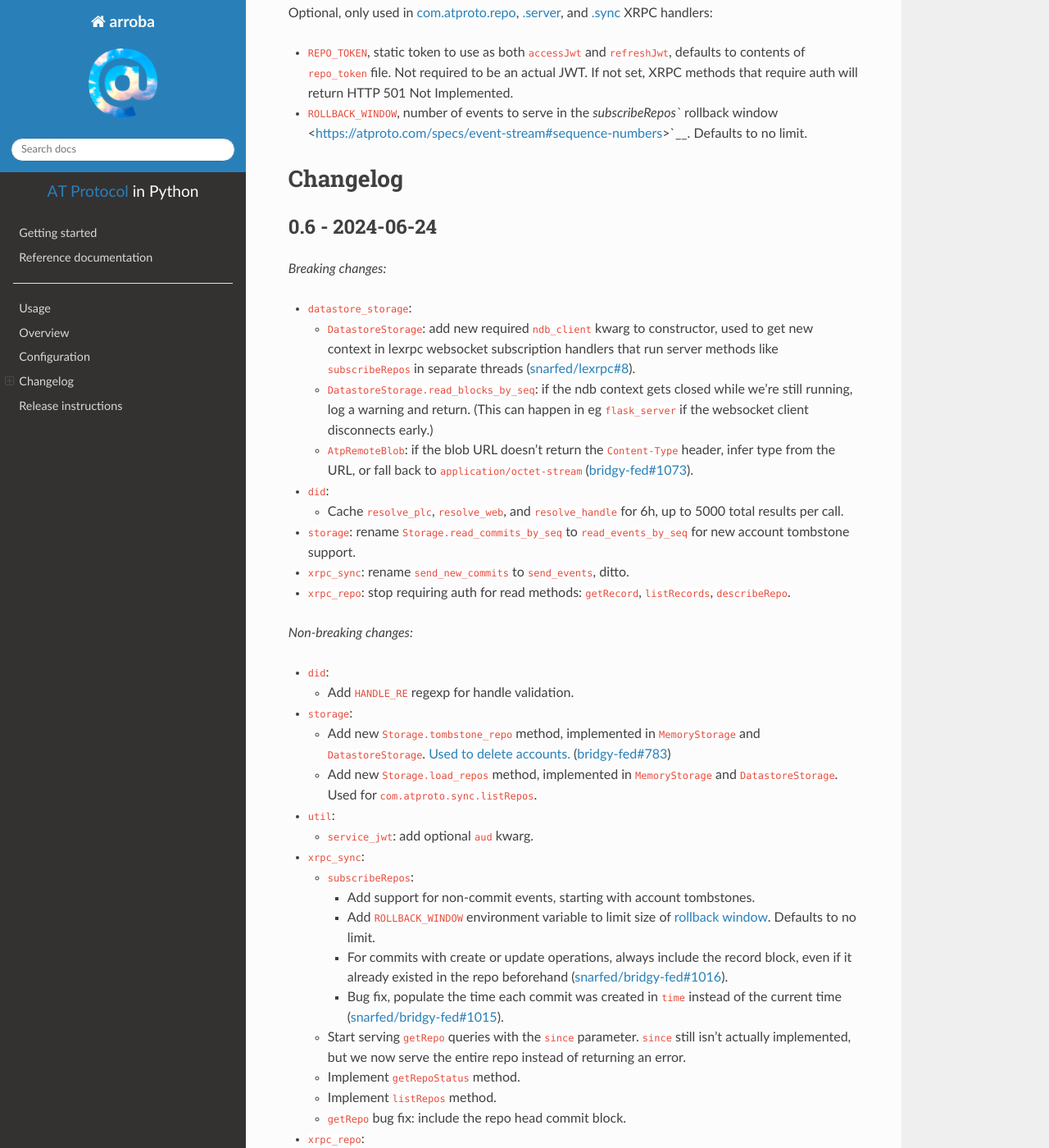
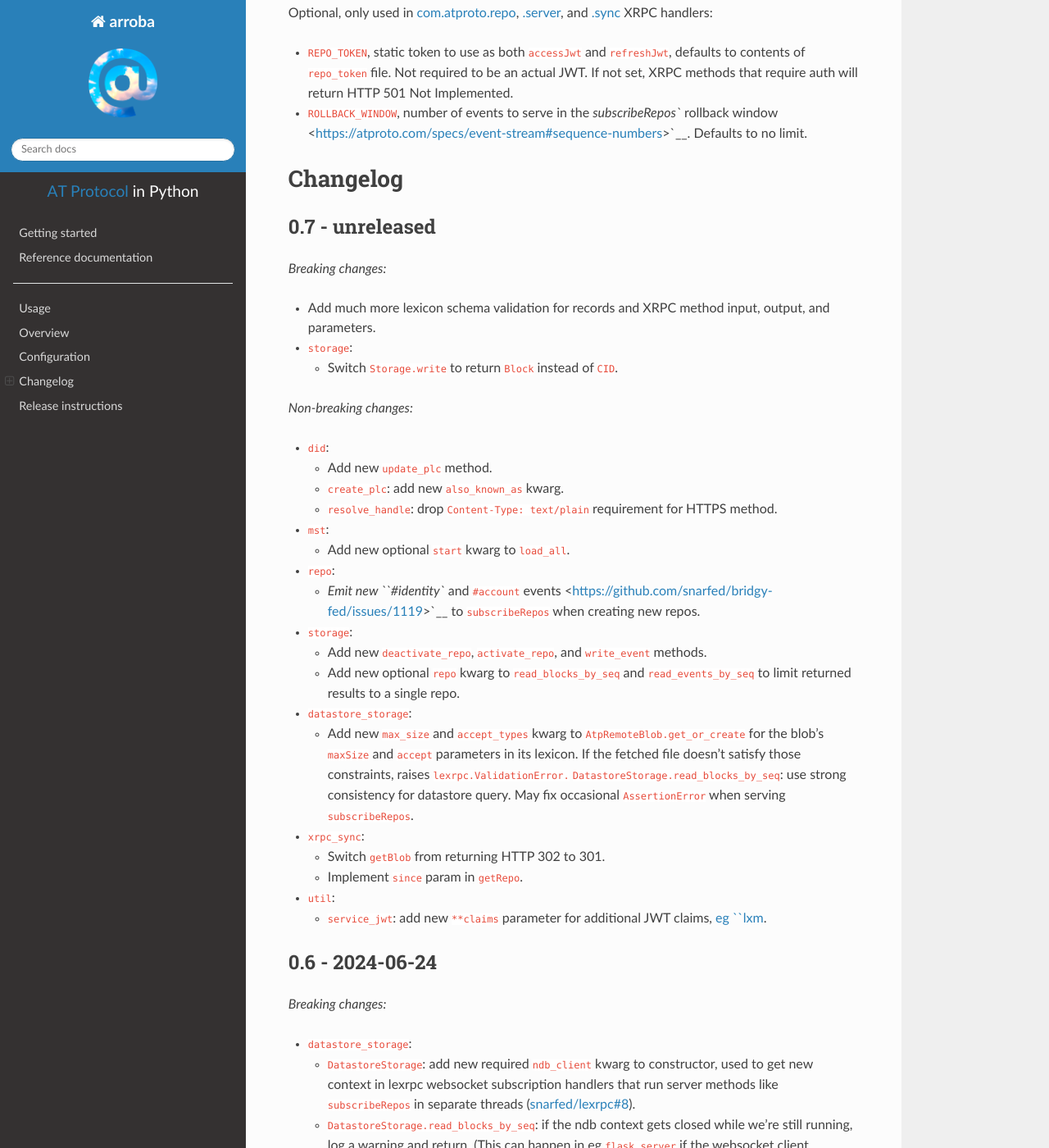
Before and after one commit to snarfed/arroba, a Sphinx documentation site: the page built from docs/index.rst, in a window 1280 px wide and 1400 px high, scrolled down 1999 px. Shown: the whole window at 82% size. Built offline with Sphinx 7.4.7 and the Read the Docs theme 3.1.0, drawn with Linux system fonts in a browser that asks for light colours; some of the changed text lies outside the part shown.

Commit message:
noop: minor docstring/doc tweaks

```diff
--- a/docs/index.rst
+++ b/docs/index.rst
@@ -153,6 +153,64 @@ XRPC handlers:
 
 Changelog
 ---------
+
+0.7 - unreleased
+~~~~~~~~~~~~~~~~
+
+*Breaking changes:*
+
+-  Add much more lexicon schema validation for records and XRPC method
+   input, output, and parameters.
+-  ``storage``:
+
+   -  Switch ``Storage.write`` to return ``Block`` instead of ``CID``.
+
+*Non-breaking changes:*
+
+-  ``did``:
+
+   -  Add new ``update_plc`` method.
+   -  ``create_plc``: add new ``also_known_as`` kwarg.
+   -  ``resolve_handle``: drop ``Content-Type: text/plain`` requirement
+      for HTTPS method.
+
+-  ``mst``:
+
+   -  Add new optional ``start`` kwarg to ``load_all``.
+
+-  ``repo``:
+
+   -  `Emit new ``#identity`` and ``#account``
+      events <https://github.com/snarfed/bridgy-fed/issues/1119>`__ to
+      ``subscribeRepos`` when creating new repos.
+
+-  ``storage``:
+
+   -  Add new ``deactivate_repo``, ``activate_repo``, and
+      ``write_event`` methods.
+   -  Add new optional ``repo`` kwarg to ``read_blocks_by_seq`` and
+      ``read_events_by_seq`` to limit returned results to a single repo.
+
+-  ``datastore_storage``:
+
+   -  Add new ``max_size`` and ``accept_types`` kwarg to
+      ``AtpRemoteBlob.get_or_create`` for the blob’s ``maxSize`` and
+      ``accept`` parameters in its lexicon. If the fetched file doesn’t
+      satisfy those constraints, raises ``lexrpc.ValidationError.``
+      ``DatastoreStorage.read_blocks_by_seq``: use strong consistency
+      for datastore query. May fix occasional ``AssertionError`` when
+      serving ``subscribeRepos``.
+
+-  ``xrpc_sync``:
+
+   -  Switch ``getBlob`` from returning HTTP 302 to 301.
+   -  Implement ``since`` param in ``getRepo``.
+
+-  ``util``:
+
+   -  ``service_jwt``: add new ``**claims`` parameter for additional JWT
+      claims, `eg
+      ``lxm <https://github.com/bluesky-social/atproto/discussions/2687>`__.
 
 0.6 - 2024-06-24
 ~~~~~~~~~~~~~~~~
```
Also changed, not shown: other parts of docs/index.rst (+1 -1 lines), 1 other file.
